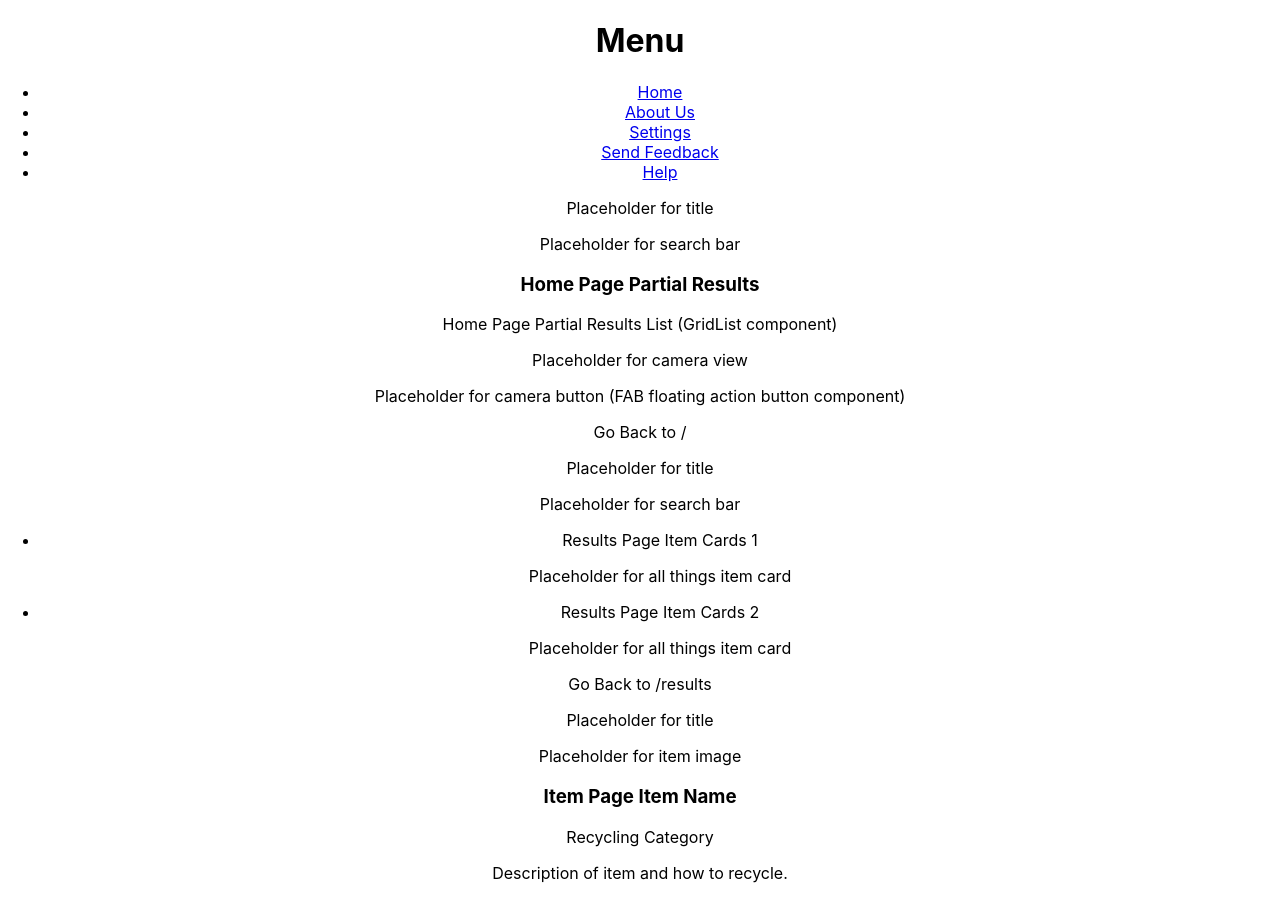
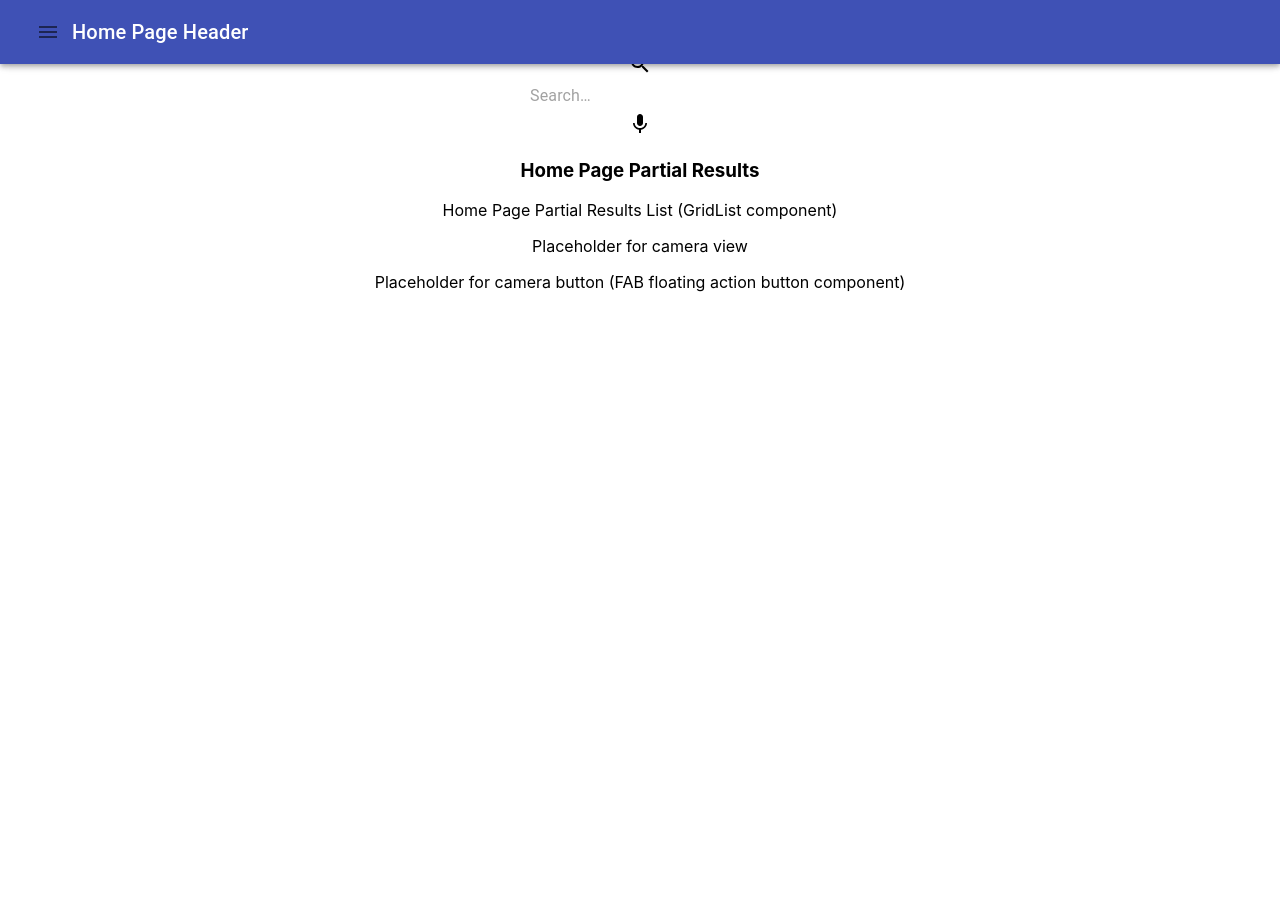
Before and after one commit to TeamTARS/SmartCycle, a React app: page / in a window 1280 px wide. After the commit the page ends 800 px from the top, so only its background shows below. Built offline with nearby package versions, Linux system fonts and the light colour scheme; the HTML template or start-up script is replaced by a standard one.

Commit message:
Added components to Header, Menu, and Searchbar

```diff
--- a/src/client/App.tsx
+++ b/src/client/App.tsx
@@ -7,8 +7,6 @@ import AboutPage from "./Pages/About";
 import FeedbackPage from "./Pages/Feedback";
 import HelpPage from "./Pages/Help";
 import HomePage from "./Pages/Home";
-import ItemPage from "./Pages/Item";
-import ResultsPage from "./Pages/Results";
 import SettingsPage from "./Pages/Settings";
 
 const App = () => {
@@ -30,8 +28,6 @@ const App = () => {
           </Route>
           <Route path="/">
             <HomePage test="Home Page" />
-            <ResultsPage test="Results Page" />
-            <ItemPage itemName="Item Page Item Name" />
           </Route>
         </Switch>
       </div>
--- a/src/client/Pages/CommonComponents/Header.tsx
+++ b/src/client/Pages/CommonComponents/Header.tsx
@@ -1,3 +1,5 @@
+import { AppBar, IconButton, Toolbar, Typography } from "@material-ui/core";
+import ArrowBackIcon from "@material-ui/icons/ArrowBack";
 import React from "react";
 
 import Menu from "./Menu";
@@ -18,13 +20,22 @@ class Header extends React.Component<HeaderProps, {}> {
   render() {
     return (
       <div className="Header">
-        {/* <AppBar> component */}
+        {/* TODO: Add styling */}
         {this.props.showMenu ? (
-          <Menu />
+          <Menu title={this.props.title} />
         ) : (
-          <p>Go Back to {this.props.navBackLink}</p>
+          <AppBar>
+            <Toolbar>
+              <IconButton>
+                <ArrowBackIcon />
+              </IconButton>
+              <Typography variant="h6">
+                {/* {this.props.showMenu ? "true" : "false"} */}
+                {this.props.title}
+              </Typography>
+            </Toolbar>
+          </AppBar>
         )}
-        <p>Placeholder for title</p>
       </div>
     );
   }
--- a/src/client/Pages/CommonComponents/Menu.tsx
+++ b/src/client/Pages/CommonComponents/Menu.tsx
@@ -1,50 +1,118 @@
+import {
+  AppBar,
+  Divider,
+  Drawer,
+  IconButton,
+  List,
+  ListItem,
+  ListItemIcon,
+  ListItemText,
+  Toolbar,
+  Typography
+} from "@material-ui/core";
+import AnnouncementIcon from "@material-ui/icons/Announcement";
+import HelpIcon from "@material-ui/icons/Help";
+import HomeIcon from "@material-ui/icons/Home";
+import MenuIcon from "@material-ui/icons/Menu";
+import PeopleIcon from "@material-ui/icons/People";
+import SettingsIcon from "@material-ui/icons/Settings";
 import React from "react";
 import { Link } from "react-router-dom";
 
 export interface MenuProps {
   title: string;
-  open: boolean;
 }
 
-class Menu extends React.Component<MenuProps, {}> {
+export interface MenuState {
+  open?: boolean;
+}
+
+class Menu extends React.Component<MenuProps, MenuState> {
   public static defaultProps = {
-    title: "Menu",
-    open: false
+    title: "Menu"
   };
+
+  constructor(props: MenuProps) {
+    super(props);
+    this.state = { open: false };
+
+    this.toggleMenu = this.toggleMenu.bind(this);
+  }
+
+  toggleMenu(e: React.KeyboardEvent | React.MouseEvent) {
+    let open = this.state.open;
+    this.setState({ ...this.state, open: !open });
+  }
 
   render() {
     return (
       <div className="Menu">
-        <h1>{this.props.title}</h1>
-        {/* <Drawer open={this.props.open}> */}
-        <nav>
-          {/* <List> component */}
-          <ul>
-            {/* All <li> should be <ListItem> components: https://material-ui.com/guides/composition/#react-router */}
-            <li>
-              {/* TODO: Switch Link to NavLink to allow styling */}
-              {/* Need to contain <Icon> elements */}
-              <Link to="/">Home</Link>
-            </li>
-            {/* <Divider /> */}
-            <li>
-              <Link to="/about">About Us</Link>
-            </li>
-            {/* <Divider /> */}
-            <li>
-              <Link to="/settings">Settings</Link>
-            </li>
-            {/* <Divider /> */}
-            <li>
-              <Link to="/feedback">Send Feedback</Link>
-            </li>
-            {/* <Divider /> */}
-            <li>
-              <Link to="/help">Help</Link>
-            </li>
-            {/* <Divider /> */}
-          </ul>
-        </nav>
+        {/* Header here */}
+        {/* TODO: Add styling */}
+        <AppBar>
+          <Toolbar>
+            <IconButton onClick={this.toggleMenu}>
+              <MenuIcon />
+            </IconButton>
+            <Typography variant="h6">
+              {/* {this.props.showMenu ? "true" : "false"} */}
+              {this.props.title}
+            </Typography>
+          </Toolbar>
+        </AppBar>
+        <Drawer open={this.state.open} onClick={this.toggleMenu}>
+          <div>
+            <AppBar position="relative">
+              <Toolbar>
+                <IconButton onClick={this.toggleMenu}>
+                  <MenuIcon />
+                </IconButton>
+                <Typography variant="h6">Menu</Typography>
+              </Toolbar>
+            </AppBar>
+            <nav>
+              <List>
+                {/* TODO: Switch Link to NavLink to allow styling */}
+                {/* Need to contain <Icon> elements */}
+                <ListItem button component={Link} to="/">
+                  <ListItemIcon>
+                    <HomeIcon />
+                  </ListItemIcon>
+                  <ListItemText>Home</ListItemText>
+                </ListItem>
+                <Divider />
+                <ListItem button component={Link} to="/about">
+                  <ListItemIcon>
+                    <PeopleIcon />
+                  </ListItemIcon>
+                  <ListItemText>About Us</ListItemText>
+                </ListItem>
+                <Divider />
+                <ListItem button component={Link} to="/settings">
+                  <ListItemIcon>
+                    <SettingsIcon />
+                  </ListItemIcon>
+                  <ListItemText>Settings</ListItemText>
+                </ListItem>
+                <Divider />
+                <ListItem button component={Link} to="/feedback">
+                  <ListItemIcon>
+                    <AnnouncementIcon />
+                  </ListItemIcon>
+                  <ListItemText>Send Feedback</ListItemText>
+                </ListItem>
+                <Divider />
+                <ListItem button component={Link} to="/help">
+                  <ListItemIcon>
+                    <HelpIcon />
+                  </ListItemIcon>
+                  <ListItemText>Help</ListItemText>
+                </ListItem>
+                <Divider />
+              </List>
+            </nav>
+          </div>
+        </Drawer>
       </div>
     );
   }
--- a/src/client/Pages/CommonComponents/SearchBar.tsx
+++ b/src/client/Pages/CommonComponents/SearchBar.tsx
@@ -1,3 +1,6 @@
+import { InputBase } from "@material-ui/core";
+import MicIcon from "@material-ui/icons/Mic";
+import SearchIcon from "@material-ui/icons/Search";
 import React from "react";
 
 export interface SearchBarProps {
@@ -8,10 +11,20 @@ class SearchBar extends React.Component<SearchBarProps, {}> {
   render() {
     return (
       <div>
-        {/* <Icon>Search</Icon> https://material-ui.com/components/material-icons/ */}
-        {/* <InputBase> for better styling */}
-        {/* <Icon>Mic</Icon> https://material-ui.com/components/material-icons/ */}
-        <p>Placeholder for search bar</p>
+        {/* TODO: Add styling */}
+        <div>
+          <p>Placeholder for search bar</p>
+          <div>
+            <SearchIcon />
+          </div>
+          <InputBase
+            placeholder="Search…"
+            inputProps={{ "aria-label": "search" }}
+          />
+          <div>
+            <MicIcon />
+          </div>
+        </div>
       </div>
     );
   }
```
